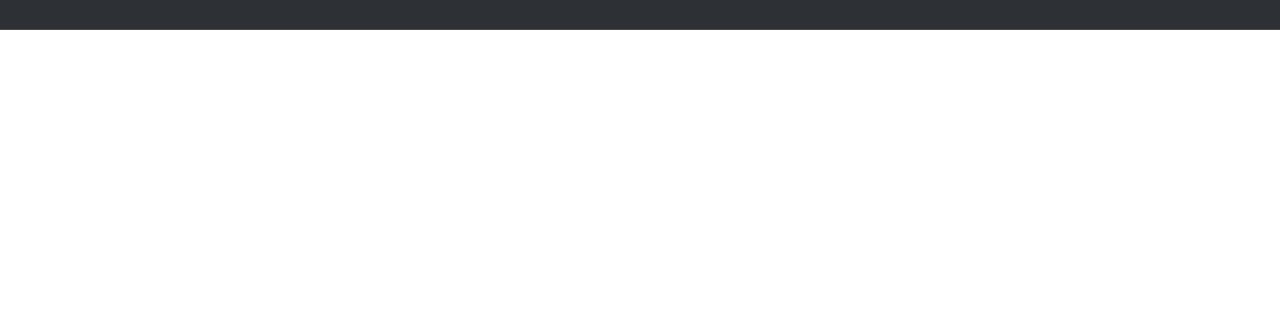
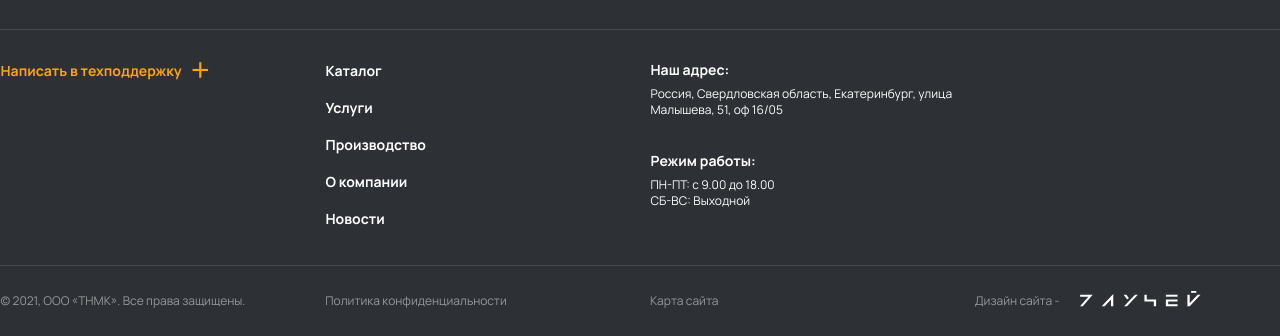
Before and after one commit to Andrej-Nil/zvezda, a plain HTML site: page index.html in a window 1280 px wide. Shown: the part 9661-9997 px from the top of the page. Before the commit the page ends 9691 px from the top, so only its background shows below. Drawn offline with Linux system fonts and the light colour scheme; files whose address does not match are found by name.

Commit message:
Доверстал footer

```diff
--- a/index.html
+++ b/index.html
@@ -1175,6 +1175,7 @@
 
     </main>
     <footer class="footer">
+      <!-- footer-top -->
       <div class="footer-top">
         <div class="footer-top__inner container">
           <div class="footer__col">
@@ -1215,6 +1216,91 @@
           </div>
         </div>
       </div>
+      <!-- footer-top -->
+
+      <!-- footer-main -->
+      <div class="footer-main">
+        <div class="footer-main__inner container">
+          <div class="footer__col">
+            <span class="footer__support">
+              Написать в техподдержку
+            </span>
+          </div>
+          <div class="footer__col">
+            <nav class="footer-nav">
+              <ul class="footer-nav__list">
+                <li class="footer-nav__item">
+                  <a href="catalog.html" class="footer-nav__link">
+                    Каталог
+                  </a>
+                </li>
+
+                <li class="footer-nav__item">
+                  <a href="catalog.html" class="footer-nav__link">
+                    Услуги
+                  </a>
+                </li>
+                <li class="footer-nav__item">
+                  <a href="catalog.html" class="footer-nav__link">
+                    Производство
+                  </a>
+                </li>
+                <li class="footer-nav__item">
+                  <a href="about.html" class="footer-nav__link">
+                    О компании
+                  </a>
+                </li>
+                <li class="footer-nav__item">
+                  <a href="news.html" class="footer-nav__link">
+                    Новости
+                  </a>
+                </li>
+              </ul>
+            </nav>
+          </div>
+          <div class="footer__col">
+            <div class="footer-address">
+              <div class="footer-address__item">
+                <span class="footer-address__title">Наш адрес:</span>
+
+                <p class="footer-address__info">
+                  Россия, Свердловская область, Екатеринбург,
+                  улица Малышева, 51, оф 16/05
+                </p>
+              </div>
+              <div class="footer-address__item">
+                <span class="footer-address__title">Режим работы:</span>
+
+                <p class="footer-address__info">
+                  ПН-ПТ: с 9.00 до 18.00
+                </p>
+                <p class="footer-address__info">
+                  СБ-ВС: Выходной
+                </p>
+              </div>
+            </div>
+          </div>
+        </div>
+      </div>
+      <!-- footer-main -->
+
+      <div class="footer-bottom container">
+        <div class="footer__col">
+          <p class="footer-bottom__text">© 2021, ООО «ТНМК». Все права защищены.</p>
+        </div>
+        <div class="footer__col">
+          <p class="footer-bottom__text"><a href="#!" class="footer-bottom__link">Политика конфиденциальности</a></p>
+        </div>
+        <div class="footer__col">
+          <p class="footer-bottom__text"><a href="#!" class="footer-bottom__link">Карта сайта</a></p>
+        </div>
+        <div class="footer__col">
+          <div class="footer-bottom__dizain">
+            <p class="footer-bottom__text">Дизайн сайта -</p>
+            <a href="#!" class="footer-bottom__dizain-logo"></a>
+          </div>
+        </div>
+      </div>
     </footer>
 
 
--- /dev/null
+++ b/scss/blocks/_footer-address.scss
@@ -0,0 +1,21 @@
+.footer-address__item {
+  margin-bottom: 33px;
+  color: $white;
+  &:last-child {
+    margin-bottom: 0px;
+  }
+}
+
+.footer-address__title {
+  display: block;
+  margin-bottom: 7px;
+
+  font-weight: bold;
+  font-size: 14px;
+  line-height: 19px;
+}
+
+.footer-address__info {
+  font-size: 12px;
+  line-height: 16px;
+}
--- /dev/null
+++ b/scss/blocks/_footer-bottom.scss
@@ -0,0 +1,37 @@
+.footer-bottom {
+  display: flex;
+  height: 70px;
+  align-items: center;
+}
+
+.footer-bottom__text,
+.footer-bottom__link {
+  color: rgba(255, 255, 255, 0.5);
+  font-size: 12px;
+  line-height: 16px;
+}
+
+.footer-bottom__dizain {
+  display: flex;
+  align-items: center;
+}
+
+.footer-bottom__dizain-logo {
+  position: relative;
+  display: block;
+  margin-left: 20px;
+  width: 121px;
+  height: 16px;
+  &::before {
+    content: "";
+    position: absolute;
+    top: -2px;
+    left: 0;
+    display: block;
+    width: 121px;
+    height: 16px;
+    background-image: url("../../img/dizain.svg");
+    background-repeat: no-repeat;
+    background-size: contain;
+  }
+}
--- /dev/null
+++ b/scss/blocks/_footer-nav.scss
@@ -0,0 +1,13 @@
+.footer-nav__item {
+  margin-bottom: 16px;
+}
+
+.footer-nav__link {
+  color: $white;
+  font-weight: bold;
+  font-size: 14px;
+  line-height: 19px;
+  &:last-child {
+    margin-bottom: 0;
+  }
+}
--- a/scss/blocks/_footer.scss
+++ b/scss/blocks/_footer.scss
@@ -21,22 +21,12 @@
   height: 125px;
 }
 
-.footer__logo {
-  display: flex;
-  align-items: center;
+.footer-main {
+  border-bottom: 1px solid $line;
 }
 
-.footer__logo-img {
-  width: 146px;
-  height: auto;
-  margin-right: 25px;
+.footer-main__inner {
+  height: 235px;
+  padding: 30px 0 50px;
+  display: flex;
 }
-
-.footer__title {
-  width: 110px;
-
-  color: $white;
-  font-weight: normal;
-  font-size: 9px;
-  line-height: 140%;
-}
--- /dev/null
+++ b/scss/elements/_footer-logo.scss
@@ -0,0 +1,19 @@
+.footer__logo {
+  display: flex;
+  align-items: center;
+}
+
+.footer__logo-img {
+  width: 146px;
+  height: auto;
+  margin-right: 25px;
+}
+
+.footer__title {
+  width: 110px;
+
+  color: $white;
+  font-weight: normal;
+  font-size: 9px;
+  line-height: 140%;
+}
--- /dev/null
+++ b/scss/elements/_footer-support.scss
@@ -0,0 +1,20 @@
+.footer__support {
+  position: relative;
+  display: inline-block;
+  padding-right: 27px;
+  cursor: pointer;
+
+  color: $yellowMain;
+  font-weight: bold;
+  font-size: 14px;
+  line-height: 19px;
+
+  &::before {
+    @include font-icon-style("\e920", 16px);
+    position: absolute;
+    top: 50%;
+    right: 0;
+    transform: translate(0, -50%);
+    display: block;
+  }
+}
--- a/scss/style.scss
+++ b/scss/style.scss
@@ -23,7 +23,9 @@
 @import "./elements/review-card";
 @import "./elements/certificates-card";
 
+@import "./elements/footer-logo";
 @import "./elements/footer-contact";
+@import "./elements/footer-support";
 
 @import "./blocks/header";
 @import "./blocks/header-top";
@@ -54,7 +56,9 @@
 @import "./blocks/callback-block";
 
 @import "./blocks/footer";
-@import "./blocks/footer-top";
 @import "./blocks/footer-socials";
+@import "./blocks/footer-nav";
+@import "./blocks/footer-address";
+@import "./blocks/footer-bottom";
 
 @import "./important";
```
Also changed, not shown: css/style.css, css/style.min.css, img/dizain.svg (added), scss/blocks/_footer-top.scss (deleted), 2 other files.
